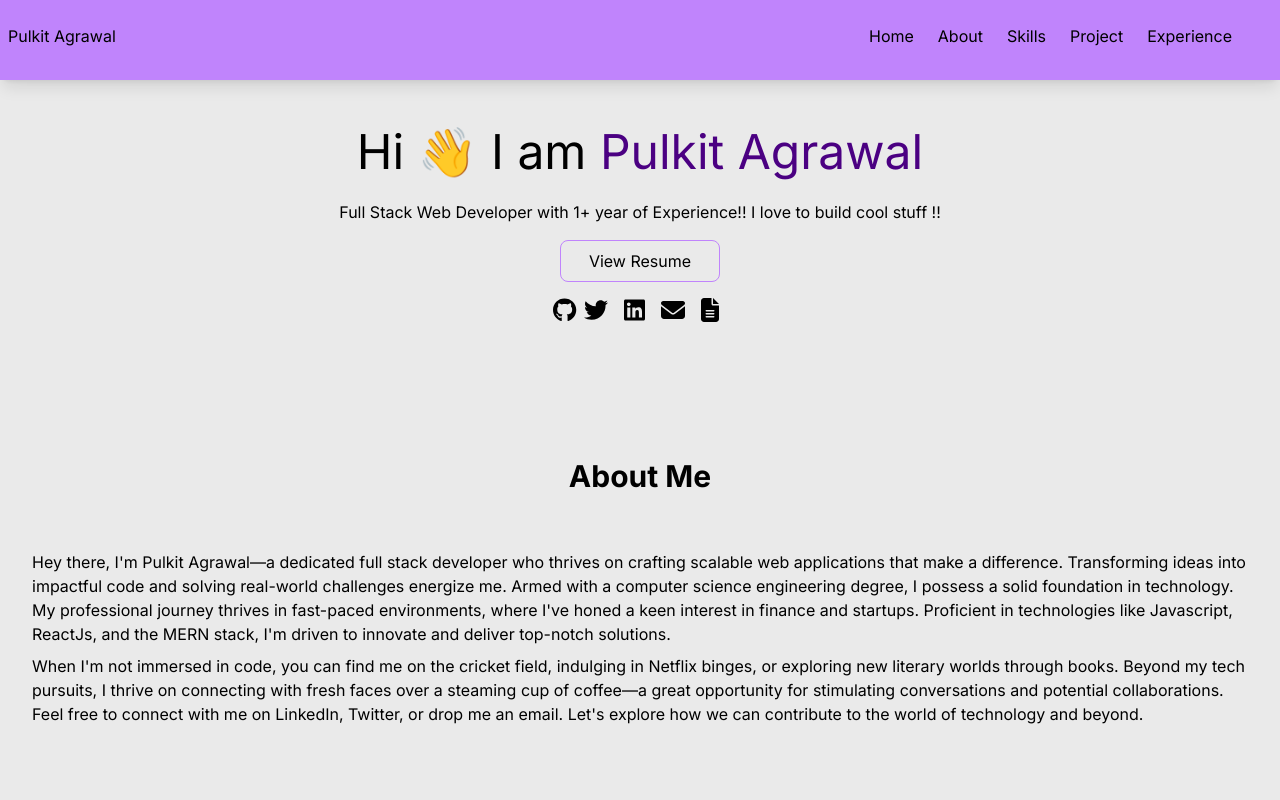
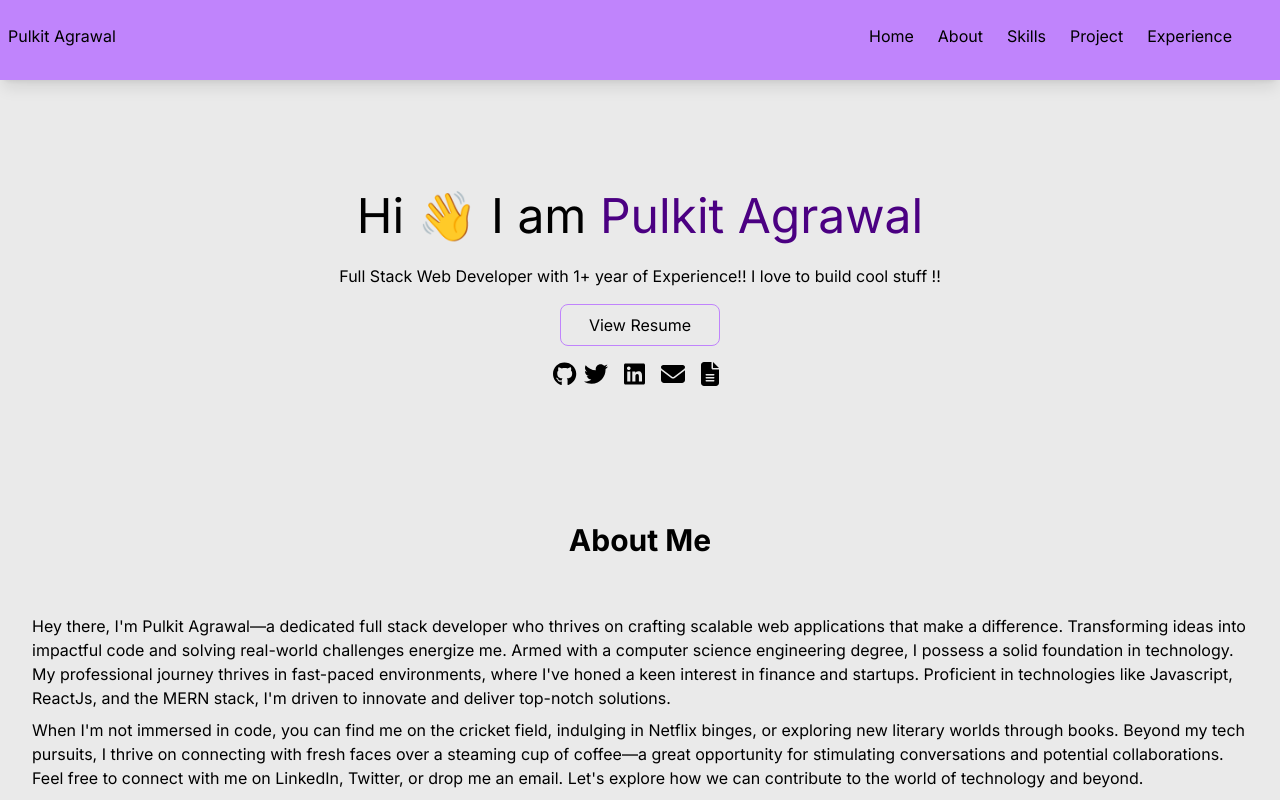
Before and after one commit to Pulkit426/Personal-Portfolio, a React (Vite) app: page / in a window 1280 px wide. Shown: the top 800 px of the page. Built offline with nearby package versions, Linux system fonts and the light colour scheme.

Commit message:
update styles

```diff
--- a/src/Introduction.jsx
+++ b/src/Introduction.jsx
@@ -9,7 +9,7 @@ import { faFileAlt } from "@fortawesome/free-solid-svg-icons";
 
 const Introduction = () => {
   return (
-    <div className="text-center pt-32" >
+    <div className="text-center pt-48" >
       <h1 className="text-5xl pb-6 "> Hi 👋 I am <span className="text-[#4B0082]">Pulkit Agrawal </span></h1>
       <p>
         Full Stack Web Developer with 1+ year of Experience!! I love to build cool
```
